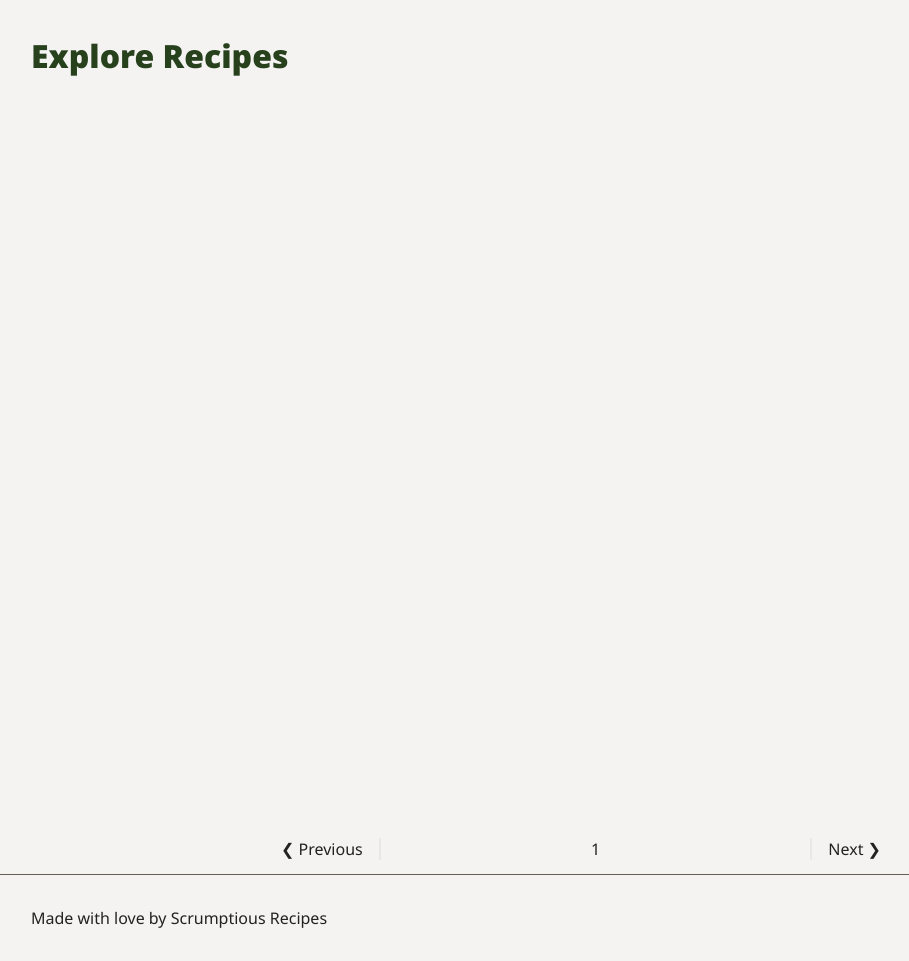
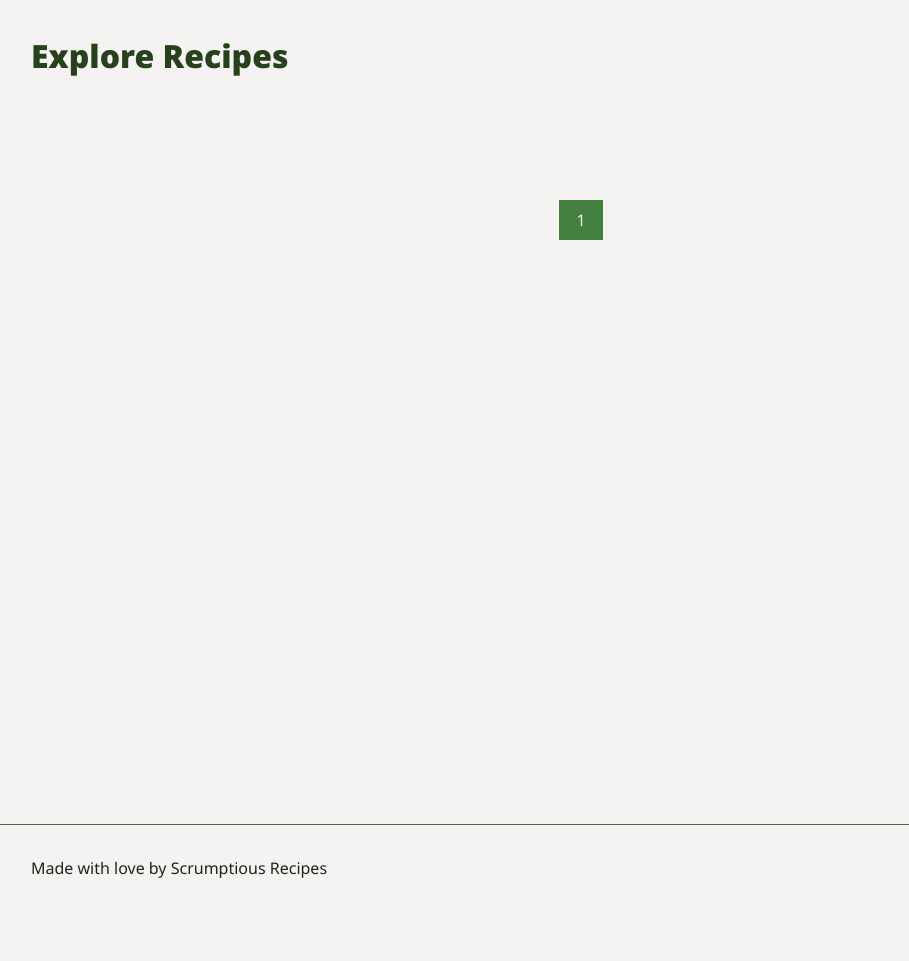
Before and after one commit to daisukev/scrumptious-recipes, a Django app: page /recipes/ in a window 1280 px wide. Shown: the part 189-1150 px from the top of the page, without its empty margins (59-968 px from the left). After the commit the page ends 1067 px from the top, so only its background shows below. Run offline with Django 4.2, Linux system fonts and the light colour scheme; data that the repository does not hold is empty; some web fonts are replaced.

Commit message:
refactor pagination so it does not create a link for every page

```diff
--- a/recipes/static/css/recipes.css
+++ b/recipes/static/css/recipes.css
@@ -258,31 +258,6 @@ nav ul li{
   margin: 0 auto;
   padding: 1rem;
   margin: 0 auto;
-}
-.pagination{
-  width: min(600px, 100%);
-  margin: auto;
-  display: flex;
-  flex-direction: row;
-  justify-content: space-between;
-  align-items: center;
-  height: 2.5rem;
-  padding: 0.8rem;
-  padding-top: 5px;
-  padding-bottom: 5px;
-  border-radius: 12px;
-  /* box-shadow: 0 3px 2px rgba(0,0,0,0.1); */
-}
-.pagination span{
-  width: 4ch;
-}
-.pagination div:last-child{
-  border-left: 2px solid var(--light-grey-color);
-  padding-left: 1rem;
-}
-.pagination div:first-child{
-  border-right: 2px solid var(--light-grey-color);
-  padding-right: 1rem;
 }
 
 .page-number {
@@ -645,33 +620,6 @@ button:focus{
   letter-spacing: .07em;
 }
 
-/* .recipe_steps-form{ */
-/*   display: grid; */
-/*   align-items: start; */
-/*   grid-template-columns: 12ch auto auto; */
-/*   gap: 1rem; */
-/*   /1* grid-template-columns: auto auto; *1/ */
-/*   grid-template-columns: autofill; */
-/* } */
-/* .recipe_steps-form > * { */
-/*   /1* outline: 2px dotted blue; *1/ */
-/* } */
-
-/* .recipe_steps-form textarea{ */
-/*   grid-row: 2; */
-/*   grid-column: 2; */
-/*   height: 8dvh; */
-
-/* } */
-/* .recipe_steps-form input{ */
-/*   grid-row: 2; */
-/*   grid-column: 1; */
-/* } */
-/* .recipe_steps-form button { */
-/*   grid-row: 2; */
-/*   grid-column: 3; */
-/* } */
-
 
 .content {
   padding-top: 3rem;
@@ -681,3 +629,35 @@ button:focus{
   width: min(400px, 100%);
   margin-right: 2rem;
 }
+.pagination-container{
+  align-self: center;
+  margin-block: 5rem;
+}
+
+.pagination{
+  max-width: 100%-2rem;
+  border: 1px solid var(--green-color);
+  display: flex;
+  flex-direction: row;
+  padding: 0;
+}
+.pagination li{
+  list-style-type: none;
+  padding: 0;
+  display: flex;
+}
+.pagination li a,  .pagination li:not(:has(a)){
+  display:block;
+  flex: 1;
+  padding-block: 0.5rem;
+  padding-inline: 1rem;
+}
+
+
+.pagination li:not(:last-child){
+  border-right: 1px solid var(--green-color);
+}
+.current-page{
+  background: var(--green-color);
+  color: var(--background-color);
+}
--- a/recipes/templates/base.html
+++ b/recipes/templates/base.html
@@ -8,6 +8,13 @@
   <meta name="viewport" content="width=device-width, initial-scale=1.0">
   <title>{% block title %}{% endblock title %}</title>
   <link rel="stylesheet" href="{% static 'css/recipes.css' %}">
+  <link rel="apple-touch-icon" sizes="180x180" href="{% static 'favicon/apple-touch-icon.png' %}">
+  <link rel="icon" type="image/png" sizes="32x32" href="{% static 'favicon/favicon-32x32.png' %}">
+  <link rel="icon" type="image/png" sizes="16x16" href="{% static 'favicon/favicon-16x16.png' %}">
+  <link rel="manifest" href="{% static 'favicon/site.webmanifest' %}">
+  <link rel="mask-icon" href="{% static 'favicon/safari-pinned-tab.svg' %}" color="#cf4147">
+  <meta name="msapplication-TileColor" content="#da532c">
+  <meta name="theme-color" content="#CF4147">
 </head>
 
 <body>
--- a/recipes/templates/pagination.html
+++ b/recipes/templates/pagination.html
@@ -1,30 +1,26 @@
 <!-- TODO: Make This only produce links for a specific set of page numbers instead of all -->
-  <div class="pagination">
-    {% if recipe_list.has_previous %}
-    <div>
-      &#x276E;
-      <a href="?page={{ recipe_list.previous_page_number}}">Previous</a>
-    </div>
-    {%else%}
-    <div> &#x276E; Previous</div>
-    {%endif%}
-    <div>
-      {% for number in recipe_list.paginator.page_range %}
-        {% if number == recipe_list.number %}
-        <span class="current">{{recipe_list.number}}</span>
-          {%else%}
-            <a class="page-number"  href="?page={{ number }}">{{ number }}</a>
-      {%endif%}
-      {%endfor%}
 
-    </div>
-    {% if recipe_list.has_next %}
-    <div>
-      <a href="?page={{recipe_list.next_page_number}}">Next</a>
-     &#x276F;
-    </div>
-    {%else%}
-      <div>Next &#x276F;
-    </div>
-    {% endif %}
-  </div>
+<div class="pagination-container">
+
+<ul class="pagination">
+
+  {% if recipe_list.has_previous %}
+  <li>
+    <a href="?page={{ recipe_list.previous_page_number}}"> &#x276E; Previous</a>
+  </li>
+  {%endif%}
+  {% for page in page_range%} {% if page == recipe_list.paginator.ELLIPSIS %}
+  <li>...</li>
+  {% else %} {% if page == recipe_list.number %}
+  <li class="current-page">{{page}}</li>
+  {% else %}
+  <li>
+    <a href="?page={{ page}}">{{page}}</a>
+  </li>
+  {% endif %} {% endif %} {% endfor %} {% if recipe_list.has_next %}
+  <li>
+    <a href="?page={{recipe_list.next_page_number}}">Next &#x276F; </a>
+  </li>
+  {% endif %}
+</ul>
+</div>
--- a/recipes/templates/recipes/list.html
+++ b/recipes/templates/recipes/list.html
@@ -60,8 +60,8 @@ Scrumptious Recipes
   {% include 'recipes/stars.html'%}
     {% endfor %}
   </div>
+  {% include 'pagination.html' %}
 </main>
-  {% include 'pagination.html' %}
 {% endblock content %}
 
 {% block scripts %}
--- a/recipes/views.py
+++ b/recipes/views.py
@@ -32,11 +32,13 @@ def show_recipe(request, id):
 def recipe_list(request):
     recipes = Recipe.objects.all()
     paginator = Paginator(recipes, 9)
-    page_number = request.GET.get("page")
+    page_number = request.GET.get("page", 1)
     page_obj = paginator.get_page(page_number)
+    page_range = paginator.get_elided_page_range(number=page_number)
     context = {
             "recipe_list": page_obj,
-            "view": "all_recipes"
+            "view": "all_recipes",
+            "page_range": page_range,
             }
     return render(request, "recipes/list.html", context)
 
@@ -46,20 +48,24 @@ def my_recipe_list(request):
     paginator = Paginator(recipes, 9)
     page_number = request.GET.get("page")
     page_obj = paginator.get_page(page_number)
+    page_range = paginator.get_elided_page_range(number=page_number)
     context = {
             "recipe_list": page_obj,
-            "view": "my_recipe_list"
+            "view": "all_recipes",
+            "page_range": page_range,
             }
     return render(request, "recipes/list.html", context)
 
 def recipes_by_author(request, author_id):
     recipes = Recipe.objects.filter(author=author_id)
     paginator = Paginator(recipes, 9)
-    page_number = request.GET.get("page")
+    page_number = request.GET.get("page", 1)
     page_obj = paginator.get_page(page_number)
+    page_range = paginator.get_elided_page_range(number=page_number)
     context = {
             "recipe_list": page_obj,
             "view": "author_recipe_list",
+            "page_range": page_range,
             "author": f"{recipes[0].author.first_name} {recipes[0].author.last_name}"
             }
     return render(request, "recipes/list.html", context)
```
Also changed, not shown: recipes/static/favicon/browserconfig.xml (added, +9 -0 lines), recipes/static/favicon/android-chrome-192x192.png (added), recipes/static/favicon/android-chrome-512x512.png (added), recipes/static/favicon/apple-touch-icon.png (added), recipes/static/favicon/favicon-16x16.png (added), recipes/static/favicon/favicon-32x32.png (added), recipes/static/favicon/favicon.ico (added), recipes/static/favicon/mstile-150x150.png (added), recipes/static/favicon/safari-pinned-tab.svg (added), recipes/static/favicon/site.webmanifest (added).
